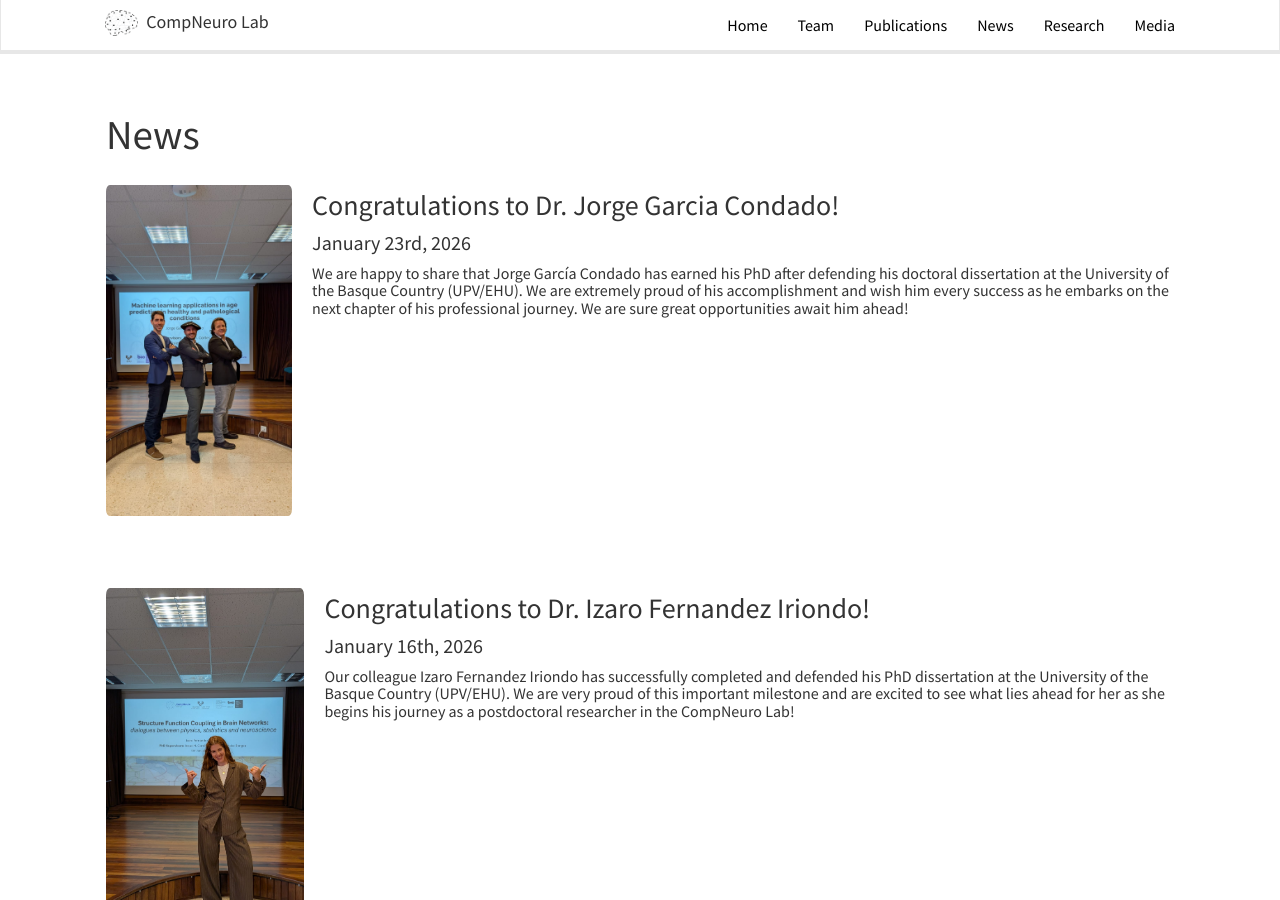
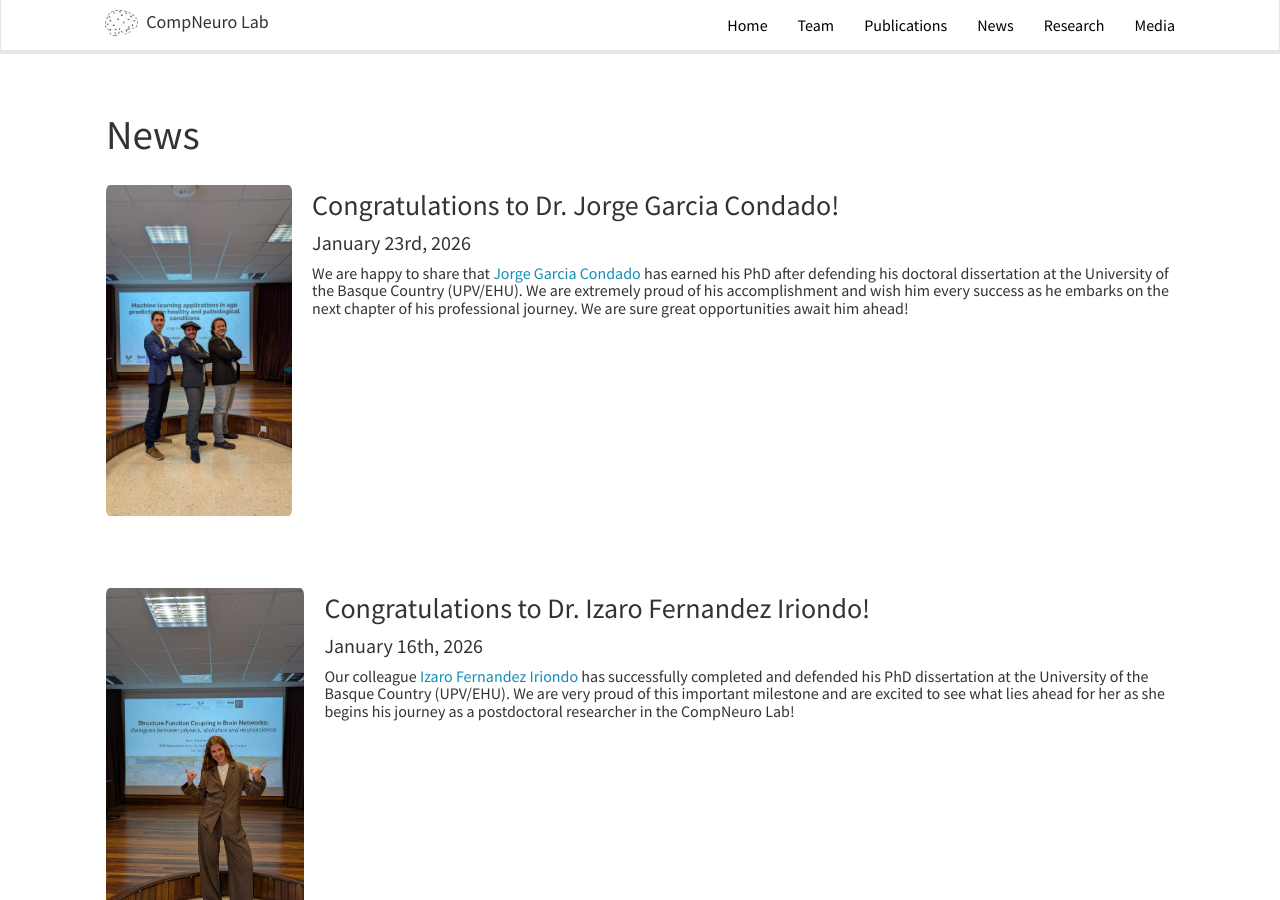
Before and after one commit to itellaetxe/compneurobilbao_website, a Jekyll site: the page built from _pages/allnews.md, in a window 1280 px wide and 900 px high. Built offline with Jekyll 4.4.1, drawn with Linux system fonts in a browser that asks for light colours; nearby versions of some CDN libraries.

Commit message:
añadir link google scholar

```diff
--- a/_data/news.yml
+++ b/_data/news.yml
@@ -1,11 +1,11 @@
 - date: "January 23rd, 2026"
   headline: "Congratulations to Dr. Jorge Garcia Condado!"
-  description: "We are happy to share that Jorge García Condado has earned his PhD after defending his doctoral dissertation at the University of the Basque Country (UPV/EHU). We are extremely proud of his accomplishment and wish him every success as he embarks on the next chapter of his professional journey. We are sure great opportunities await him ahead!"
+  description: "We are happy to share that [Jorge Garcia Condado](https://scholar.google.com/citations?user=533sDjUAAAAJ&hl=en) has earned his PhD after defending his doctoral dissertation at the University of the Basque Country (UPV/EHU). We are extremely proud of his accomplishment and wish him every success as he embarks on the next chapter of his professional journey. We are sure great opportunities await him ahead!"
   image: 'jorge_tesis.jpeg'
 
 - date: "January 16th, 2026"
   headline: "Congratulations to Dr. Izaro Fernandez Iriondo!"
-  description: "Our colleague Izaro Fernandez Iriondo has successfully completed and defended his PhD dissertation at the University of the Basque Country (UPV/EHU). We are very proud of this important milestone and are excited to see what lies ahead for her as she begins his journey as a postdoctoral researcher in the CompNeuro Lab!"
+  description: "Our colleague [Izaro Fernandez Iriondo](https://scholar.google.com/citations?user=kTsYoXAAAAAJ&hl=es) has successfully completed and defended his PhD dissertation at the University of the Basque Country (UPV/EHU). We are very proud of this important milestone and are excited to see what lies ahead for her as she begins his journey as a postdoctoral researcher in the CompNeuro Lab!"
   image: 'izaro_tesis.jpeg'
 
 - date: "January 15th, 2026"
```
